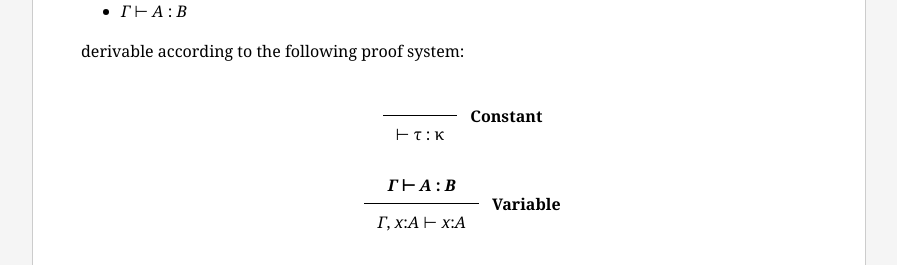
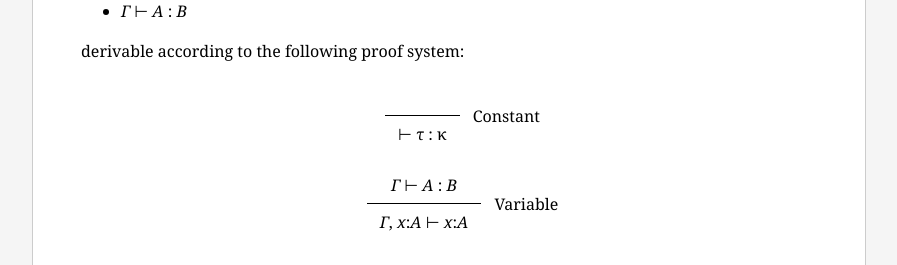
Before and after one commit to pqnelson/pqnelson.github.com, a Jekyll site: the page built from _posts/2016-07-16-automath-specification.md, in a window 1280 px wide. Shown: the part 6135-6400 px from the top of the page, without its empty margins (191-1088 px from the left). Built offline with Jekyll 4.4.1, drawn with Linux system fonts in a browser that asks for light colours.

Commit message:
[minor] Updated style sheet for tables

```diff
--- a/css/main.css
+++ b/css/main.css
@@ -119,6 +119,9 @@ table td, table th {
     border: 1px solid rgb(221, 221, 221);
     padding: 6px 13px;
 }
+table th {
+    font-weight: normal;
+}
 
 @media screen and (max-width: 480px) {
   body {
```
